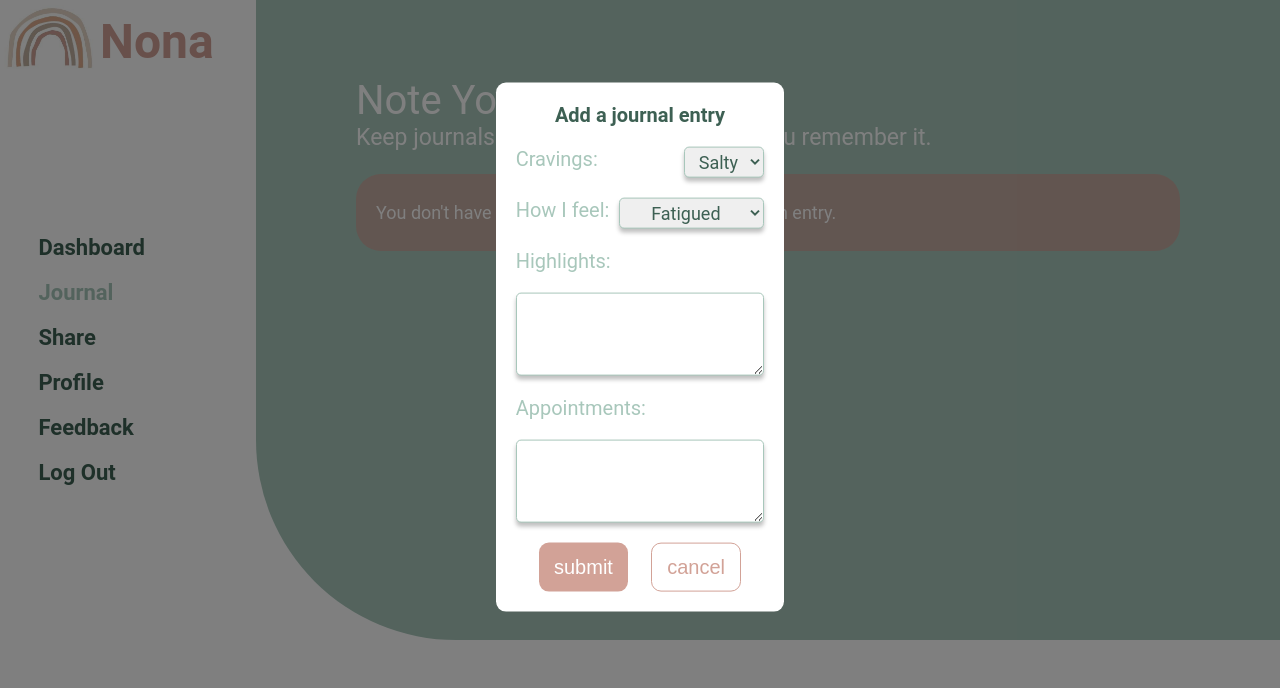
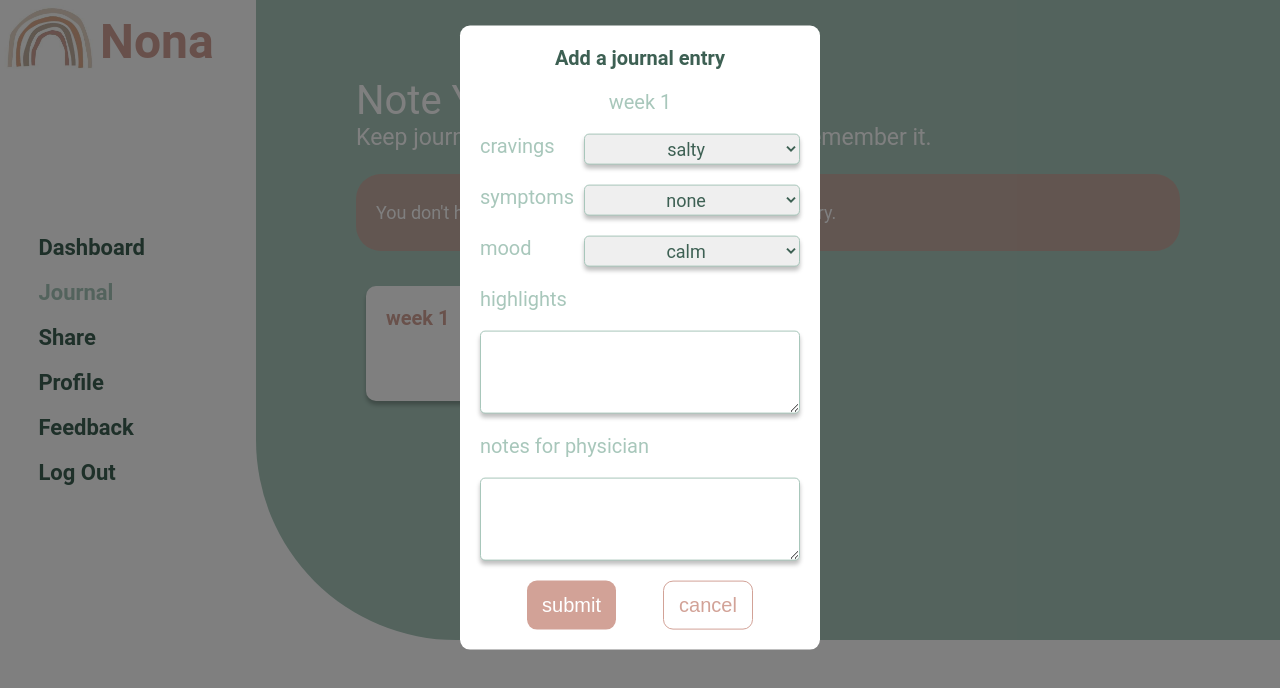
Before and after one commit to zackseliger/baby-bump-frontend, a React (Create React App) app: page /app/journal in a window 1280 px wide. Both pictures are taken after a click on the link "here". Shown: the top 688 px of the page. Built offline with nearby package versions, Linux system fonts and the light colour scheme; a web font is replaced by a local one.

Commit message:
final journal page

```diff
--- a/public/styles.css
+++ b/public/styles.css
@@ -216,3 +216,21 @@ p.row span {
 .chart-card:hover {
   background-color: #F4F4F4;
 }
+
+.journal-card {
+  transition: background-color 0.1s ease-out;
+  background-color: #FFF;
+  width: 150px;
+  height: 75px;
+  box-shadow: 0 4px 4px rgba(0,0,0,0.25);
+  border-radius: 10px;
+  padding: 20px;
+  margin: 10px;
+  display: inline-block;
+  cursor: pointer;
+  color: #D2A297;
+  font-weight: bold;
+}
+.journal-card:hover {
+  background-color: #F4F4F4;
+}
--- /dev/null
+++ b/src/components/EditJournalForm.js
@@ -0,0 +1,70 @@
+import React from 'react';
+
+const selectStyle = {
+	width: '200px'
+}
+
+const cravings = ['salty', 'spicy', 'sour', 'bitter'];
+const symptoms = ['none', 'fatigue', 'frequent urination', 'headache', 'lower back pain', 'mood swings', 'nausea', 'swollen breast', 'other'];
+const moods = ['calm', 'happy', 'sad', 'nervous', 'angry', 'upset', 'sleepy', 'sick']
+
+function EditJournalForm(props) {
+
+	function save() {
+		let selects = document.getElementById('journal-popup').getElementsByTagName('select');
+		let textareas = document.getElementById('journal-popup').getElementsByTagName('textarea');
+
+		let journal = {
+			craving: selects[0].options[selects[0].selectedIndex].text,
+			symptoms: selects[1].options[selects[1].selectedIndex].text,
+			mood: selects[2].options[selects[2].selectedIndex].text,
+			highlights: textareas[0].value,
+			notes: textareas[1].value
+		}
+
+		props.editJournal(props.weekNum-1, journal);
+		props.setVisibility(false);
+	}
+
+	return (
+		<div className="popup-background">
+			<div className="popup same-rows" id="journal-popup">
+				<span style={{fontWeight:'bold', color:'#3D6053'}}>Journal entry for week {props.weekNum}</span>
+
+				<p>
+					cravings
+					<select style={selectStyle}>
+						{cravings.map((val) => <option selected={props.journal.craving===val?true:false}>{val}</option>)}
+					</select>
+				</p>
+
+				<p>
+					symptoms
+					<select style={selectStyle}>
+						{symptoms.map((val) => <option selected={props.journal.symptoms===val?true:false}>{val}</option>)}
+					</select>
+				</p>
+
+				<p>
+					mood
+					<select style={selectStyle}>
+						{moods.map((val) => <option selected={props.journal.mood===val?true:false}>{val}</option>)}
+					</select>
+				</p>
+
+				<p>highlights</p>
+				<p><textarea>{props.journal.highlights}</textarea></p>
+
+				<p>notes for physician</p>
+				<p><textarea>{props.journal.notes}</textarea></p>
+
+				<p>
+					<button onClick={save}>save</button>
+					<button className="inverted" onClick={() => props.setVisibility(false)}>cancel</button>
+				</p>
+			</div>
+		</div>
+	);
+}
+
+export default EditJournalForm;
--- a/src/components/JournalCard.js
+++ b/src/components/JournalCard.js
@@ -1,11 +1,21 @@
-import React from 'react';
+import React, { useState } from 'react';
+import EditJournalForm from './EditJournalForm';
 
 function JournalCard(props) {
+	let [showingPopup, setShowingPopup] = useState(false);
+
+	function showPopup() {
+		setShowingPopup(true);
+	}
+
 	return (
-		<div className="chart-card" style={{color:'#3D6053'}}>
-			<p style={{textAlign:'center', fontWeight:'bold', color:'#3D6053'}}>A journal entry</p>
-			<span>{props.journal.craving}</span>
-		</div>
+		<React.Fragment>
+			<div className="journal-card" onClick={showPopup}>
+				<span>week {props.weekNum}</span>
+			</div>
+
+			{showingPopup?<EditJournalForm journal={props.journal} editJournal={props.editJournal} weekNum={props.weekNum} setVisibility={setShowingPopup}/>:[]}
+		</React.Fragment>
 	);
 }
 
--- a/src/components/JournalForm.js
+++ b/src/components/JournalForm.js
@@ -1,15 +1,21 @@
 import React from 'react';
 
+const selectStyle = {
+	width: '200px'
+}
+
 function JournalForm(props) {
+
 	function submit() {
 		let selects = document.getElementById('journal-popup').getElementsByTagName('select');
 		let textareas = document.getElementById('journal-popup').getElementsByTagName('textarea');
 
 		let journal = {
 			craving: selects[0].options[selects[0].selectedIndex].text,
-			feeling: selects[1].options[selects[1].selectedIndex].text,
+			symptoms: selects[1].options[selects[1].selectedIndex].text,
+			mood: selects[2].options[selects[2].selectedIndex].text,
 			highlights: textareas[0].value,
-			appointments: textareas[1].value
+			notes: textareas[1].value
 		}
 		props.addJournal(journal);
 
@@ -25,31 +31,51 @@ function JournalForm(props) {
 			<div className="popup same-rows" id="journal-popup">
 				<span style={{fontWeight:'bold', color:'#3D6053'}}>Add a journal entry</span>
 
+				<p style={{display: 'block'}}>week 1</p>
+
 				<p>
-					Cravings:
-					<select style={{width:'auto'}}>
-						<option>Salty</option>
-						<option>Spicy</option>
-						<option>Sour</option>
-						<option>Bitter</option>
+					cravings
+					<select style={selectStyle}>
+						<option>salty</option>
+						<option>spicy</option>
+						<option>sour</option>
+						<option>bitter</option>
 					</select>
 				</p>
 
 				<p>
-					How I feel:
-					<select style={{width:'auto'}}>
-						<option>Fatigued</option>
-						<option>Headache</option>
-						<option>Nausea</option>
-						<option>Mood Swings</option>
-						<option>Other</option>
+					symptoms
+					<select style={selectStyle}>
+						<option>none</option>
+						<option>fatigue</option>
+						<option>frequent urination</option>
+						<option>headache</option>
+						<option>lower back pain</option>
+						<option>mood swings</option>
+						<option>nausea</option>
+						<option>swollen breast</option>
+						<option>other</option>
 					</select>
 				</p>
 
-				<p>Highlights:</p>
+				<p>
+					mood
+					<select style={selectStyle}>
+						<option>calm</option>
+						<option>happy</option>
+						<option>sad</option>
+						<option>nervous</option>
+						<option>angry</option>
+						<option>upset</option>
+						<option>sleepy</option>
+						<option>sick</option>
+					</select>
+				</p>
+
+				<p>highlights</p>
 				<p><textarea></textarea></p>
 
-				<p>Appointments:</p>
+				<p>notes for physician</p>
 				<p><textarea></textarea></p>
 
 				<div style={{display:'flex', justifyContent:'space-evenly'}}>
--- a/src/components/app_sections/Journal.js
+++ b/src/components/app_sections/Journal.js
@@ -18,11 +18,13 @@ function Journal(props) {
 				<p>You don't have any journals yet. Click <a onClick={showAddForm} href="#">here</a> to add an entry.</p>
 			</div>
 
-			{props.journals.map((journal, index) => {
-				return (
-					<JournalCard key={index} journal={journal}/>
-				);
-			})}
+			<div style={{marginTop: '25px'}}>
+				{props.journals.map((journal, index) => {
+					return (
+						<JournalCard key={index} weekNum={index+1} journal={journal} editJournal={props.editJournal}/>
+					);
+				})}
+			</div>
 
 			{(showingAddForm)?<JournalForm addJournal={props.addJournal} setVisible={setShowingAddForm}/>:[]}
 		</div>
--- a/src/components/pages/AppContainer.js
+++ b/src/components/pages/AppContainer.js
@@ -5,8 +5,7 @@ import Share from '../app_sections/Share';
 import Journal from '../app_sections/Journal';
 import Feedback from '../app_sections/Feedback';
 
-function AppContainer() {
-	let startingUserData = [
+const startingUserData = [
 	{
 		name: 'systolic blood pressure',
 		data: [122, 125, 120]
@@ -25,9 +24,27 @@ function AppContainer() {
 	}
 ];
 
+const startingJournals = [
+	{
+		craving: 'salty',
+		symptoms: 'fatigue',
+		mood: 'sleepy',
+		highlights: 'put highlight here',
+		notes: 'N/A'
+	},
+	{
+		craving: 'spicy',
+		symptoms: 'none',
+		mood: 'calm',
+		highlights: 'put highlight here',
+		notes: 'N/A'
+	}
+]
+
+function AppContainer() {
 	let [userData, setUserData] = useState(startingUserData);
+	let [journals, setJournals] = useState(startingJournals);
 	let [contacts, setContacts] = useState([]);
-	let [journals, setJournals] = useState([]);
 
 	//adds user data from keys of the data object
 	function addUserData(data) {
@@ -87,9 +104,10 @@ function AppContainer() {
 		for (let i = 0; i < journals.length; i++) {
 			newJournals.push({
 				craving: journals[i].craving,
-				feeling: journals[i].feeling,
+				symptoms: journals[i].symptoms,
+				mood: journals[i].mood,
 				highlights: journals[i].highlights,
-				appointments: journals[i].appointments
+				notes: journals[i].notes
 			});
 		}
 
@@ -97,11 +115,31 @@ function AppContainer() {
 		setJournals(newJournals);
 	}
 
+	function editJournal(index, newJournal) {
+		let newJournals = [];
+		for (let i = 0; i < journals.length; i++) {
+			if (i === index) {
+				newJournals[i] = newJournal;
+				continue;
+			}
+
+			newJournals.push({
+				craving: journals[i].craving,
+				symptoms: journals[i].symptoms,
+				mood: journals[i].mood,
+				highlights: journals[i].highlights,
+				notes: journals[i].notes
+			});
+		}
+
+		setJournals(newJournals);
+	}
+
 	return(
 		<div id="app-container">
 			<Route path="/app/dashboard"><Dashboard userData={userData} addUserData={addUserData}/></Route>
 			<Route path="/app/share"><Share contacts={contacts} addContact={addContact} editContact={editContact} deleteContact={deleteContact} /></Route>
-			<Route path="/app/journal"><Journal journals={journals} addJournal={addJournal}/></Route>
+			<Route path="/app/journal"><Journal journals={journals} addJournal={addJournal} editJournal={editJournal}/></Route>
 			<Route path="/app/feedback"><Feedback/></Route>
 		</div>
 	);
```
Lines whose indentation alone changed are shown as unchanged.
